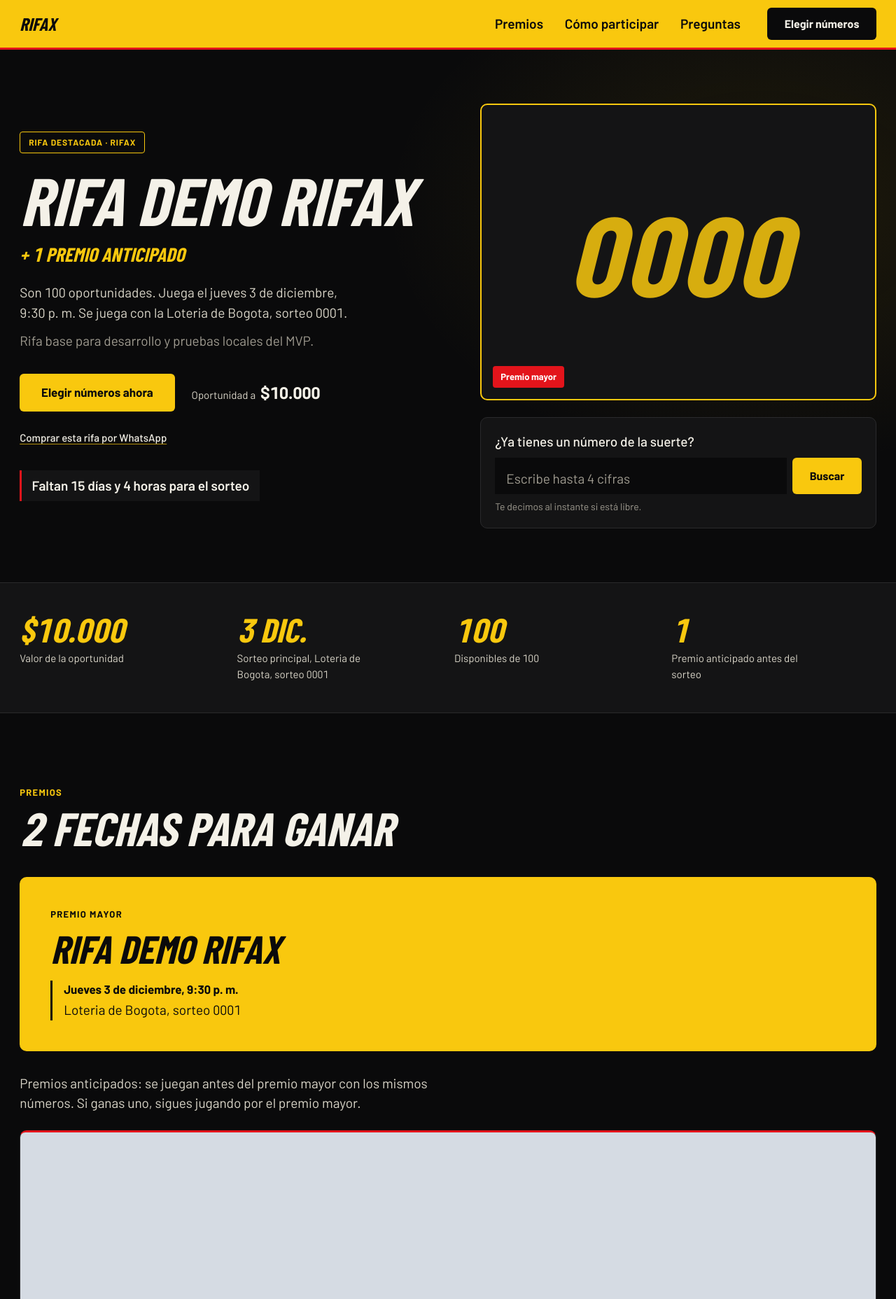
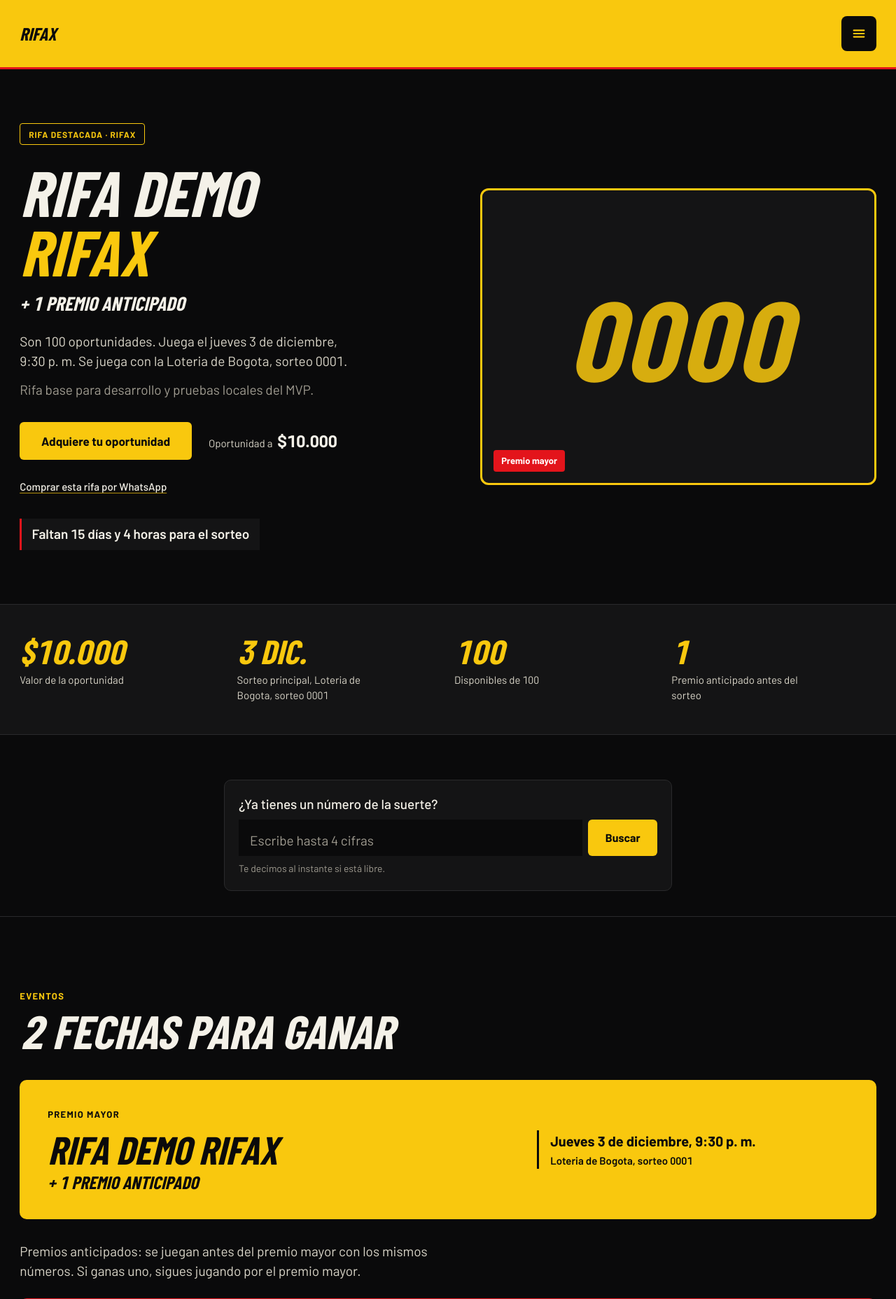
Before and after one commit to fabianmunozdev/rifax, a Laravel app: page / in a window 1280 px wide. Shown: the top 1856 px of the page at 70% size. Run offline with Laravel 12, Linux system fonts and the light colour scheme; data comes from the database, SQL or seed files in the repository; tables that the repository leaves empty hold one stand-in row (values such as "Sample post"); grey boxes marked "Sample" are stand-in pictures; parts of the project's set-up code (start-up, migrations or seed data) failed here and were passed over; some web fonts are replaced.

Commit message:
Acercar la portada a la referencia de Mega Elite
Menú hamburguesa, título en dos colores, buscador en franja propia,
tarjeta del premio mayor en dos columnas y pie en una sola fila.

Co-Authored-By: Claude Opus 5.5 <noreply@anthropic.com>

```diff
--- a/public/css/mega-elite.css
+++ b/public/css/mega-elite.css
@@ -62,27 +62,33 @@ body.me .link:hover { color: var(--brand); }
 
 /* ---------- Barra superior ---------- */
 .me-top { position: sticky; top: 0; z-index: 30; background: var(--brand); color: var(--brand-ink); border-bottom: 3px solid var(--hot); }
-.me-top-row { display: flex; align-items: center; gap: clamp(1rem, 3vw, 2.5rem); min-height: 68px; }
+.me-top-row { display: flex; align-items: center; gap: 1rem; min-height: 96px; }
 .me-brand { display: flex; align-items: center; text-decoration: none; margin-right: auto; }
-.me-brand img { height: 44px; width: auto; }
+.me-brand img { height: 64px; width: auto; display: block; }
 .me-brand span { font-family: var(--font-display); font-style: italic; font-weight: 800; font-size: 1.6rem; text-transform: uppercase; }
-.me-nav { display: flex; gap: clamp(1rem, 2.4vw, 2rem); font-weight: 600; }
-.me-nav a { text-decoration: none; color: var(--brand-ink); }
-.me-nav a:hover { text-decoration: underline; text-underline-offset: 0.25em; }
-@media (max-width: 860px) { .me-nav { display: none; } }
-@media (max-width: 480px) { .me-top .me-btn { padding-inline: 0.9rem; font-size: 0.9375rem; } }
+/* Menú hamburguesa, como en la referencia. */
+.me-menu { position: relative; }
+.me-burger { list-style: none; display: grid; place-items: center; width: 50px; height: 50px; border-radius: 8px; background: var(--bg); color: var(--brand); cursor: pointer; }
+.me-burger::-webkit-details-marker { display: none; }
+.me-burger:hover { background: #000; }
+.me-menu[open] .me-burger { outline: 2px solid var(--bg); outline-offset: 2px; }
+.me-nav { position: absolute; right: 0; top: calc(100% + 0.75rem); min-width: 250px; display: grid; gap: 0.25rem; padding: 0.75rem; background: var(--bg-2); border: 1px solid var(--line); border-top: 3px solid var(--hot); border-radius: 10px; box-shadow: 0 18px 40px rgb(0 0 0 / 0.5); font-weight: 600; }
+.me-nav a:not(.me-btn) { padding: 0.65rem 0.75rem; border-radius: 6px; text-decoration: none; color: var(--cream); }
+.me-nav a:not(.me-btn):hover { background: var(--bg-3); color: var(--brand); }
+.me-nav .me-btn { margin-top: 0.4rem; }
+@media (max-width: 480px) { .me-top-row { min-height: 76px; } .me-brand img { height: 50px; } .me-burger { width: 44px; height: 44px; } }
 
 /* ---------- Portada ---------- */
-.me-hero { padding-block: clamp(2.5rem, 6vw, 5.5rem); background:
-    radial-gradient(60% 70% at 85% 30%, color-mix(in srgb, var(--brand) 9%, transparent), transparent 70%), var(--bg); }
+.me-hero { padding-block: clamp(2.5rem, 6vw, 5.5rem); background: var(--bg); }
 .me-hero-grid { display: grid; grid-template-columns: minmax(0, 1.05fr) minmax(0, 1fr); gap: clamp(2rem, 5vw, 4.5rem); align-items: center; }
 @media (max-width: 900px) { .me-hero-grid { grid-template-columns: minmax(0, 1fr); } }
 .me-tag {
     display: inline-block; padding: 0.35rem 0.75rem; border: 1px solid var(--brand); border-radius: 4px;
     color: var(--brand); font-size: 0.75rem; font-weight: 700; letter-spacing: 0.08em; text-transform: uppercase;
 }
-.me-hero .me-display { margin-top: 1.25rem; font-size: clamp(2.75rem, 1.2rem + 6vw, 6rem); color: var(--cream); text-wrap: balance; }
-.me-sub { margin-top: 0.75rem; font-family: var(--font-display); font-style: italic; font-weight: 800; text-transform: uppercase; font-size: clamp(1.25rem, 1rem + 1vw, 1.75rem); color: var(--brand); }
+.me-hero .me-display { margin-top: 1.5rem; font-size: clamp(3rem, 1.4rem + 5.4vw, 5.75rem); line-height: 0.92; color: var(--cream); }
+.me-hero .me-display span { display: block; color: var(--brand); }
+.me-sub { margin-top: 0.75rem; font-family: var(--font-display); font-style: italic; font-weight: 800; text-transform: uppercase; font-size: clamp(1.25rem, 1rem + 1vw, 1.75rem); color: var(--cream); }
 .me-lead { margin-top: 1.25rem; max-width: 46ch; font-size: var(--step-body); color: var(--cream-2); }
 .me-desc { margin-top: 0.75rem; max-width: 52ch; color: var(--muted-dark); }
 .me-hero-actions { display: flex; flex-wrap: wrap; align-items: center; gap: 1rem 1.5rem; margin-top: 2rem; }
@@ -91,12 +97,13 @@ body.me .link:hover { color: var(--brand); }
 .me-alt { margin-top: 1rem; font-size: 0.9375rem; }
 .me-countdown { margin-top: 1.5rem; display: inline-block; padding: 0.5rem 0.9rem; background: var(--bg-2); border-left: 3px solid var(--hot); font-weight: 600; }
 
-.me-photo { position: relative; margin: 0; border: 2px solid var(--brand); border-radius: 10px; overflow: hidden; background: var(--bg-2); aspect-ratio: 4 / 3; display: grid; place-items: center; }
+.me-photo { position: relative; margin: 0; border: 3px solid var(--brand); border-radius: 12px; overflow: hidden; background: var(--bg-2); aspect-ratio: 4 / 3; display: grid; place-items: center; }
 .me-photo img { width: 100%; height: 100%; object-fit: cover; animation: rfx-drift 9s var(--ease-out) both; }
 .me-photo-number { font-family: var(--font-display); font-style: italic; font-weight: 800; font-size: clamp(5rem, 14vw, 10rem); color: var(--brand); opacity: 0.85; }
 .me-flag { position: absolute; left: 1rem; bottom: 1rem; padding: 0.35rem 0.7rem; background: var(--hot); color: #fff; border-radius: 4px; font-size: 0.8125rem; font-weight: 700; }
 
-.me-lookup { margin-top: 1.5rem; padding: 1.25rem; background: var(--bg-2); border: 1px solid var(--line); border-radius: 10px; }
+.me-lookup-band { padding-block: clamp(1.5rem, 3vw, 2.25rem); background: var(--bg); border-bottom: 1px solid var(--line); }
+.me-lookup { max-width: 640px; margin-inline: auto; padding: 1.25rem; background: var(--bg-2); border: 1px solid var(--line); border-radius: 10px; }
 .me-lookup input { background: var(--bg); color: var(--cream); border-color: var(--line); }
 .me-lookup .chip-number { background: var(--brand); color: var(--brand-ink); }
 .me-lookup .chip-number[aria-disabled="true"] { background: var(--bg-3); color: var(--muted-dark); }
@@ -117,10 +124,13 @@ body.me .link:hover { color: var(--brand); }
 .me-note { margin-top: 2rem; max-width: 60ch; color: var(--cream-2); }
 
 /* Premio mayor: tarjeta amarilla. */
-.me-main-prize { margin-top: clamp(1.75rem, 3vw, 2.5rem); padding: clamp(1.5rem, 4vw, 2.75rem); background: var(--brand); color: var(--brand-ink); border-radius: 10px; }
+.me-main-prize { margin-top: clamp(1.75rem, 3vw, 2.5rem); padding: clamp(1.5rem, 4vw, 2.5rem); background: var(--brand); color: var(--brand-ink); border-radius: 10px; display: grid; grid-template-columns: minmax(0, 1.5fr) minmax(0, 1fr); gap: 1.25rem 2rem; align-items: center; }
+@media (max-width: 760px) { .me-main-prize { grid-template-columns: minmax(0, 1fr); } }
+.me-main-sub { margin-top: 0.5rem; font-family: var(--font-display); font-style: italic; font-weight: 800; text-transform: uppercase; font-size: clamp(1.25rem, 1rem + 0.8vw, 1.6rem); line-height: 1; }
 .me-main-title { margin-top: 0.75rem; font-size: clamp(2rem, 1.2rem + 3vw, 3.5rem); }
-.me-main-when { margin-top: 1.25rem; padding-left: 1rem; border-left: 3px solid var(--brand-ink); display: grid; gap: 0.15rem; }
-.me-main-when strong { font-weight: 700; font-size: 1.0625rem; }
+.me-main-when { padding-left: 1rem; border-left: 3px solid var(--brand-ink); display: grid; gap: 0.15rem; }
+.me-main-when strong { font-weight: 700; font-size: 1.25rem; }
+.me-main-when span { font-weight: 600; font-size: 0.9375rem; }
 
 /* Premios anticipados: tarjetas oscuras con línea roja arriba. */
 .me-prize-grid { list-style: none; margin: 1.5rem 0 0; padding: 0; display: grid; grid-template-columns: repeat(auto-fit, minmax(min(100%, 300px), 1fr)); gap: var(--gutter); }
@@ -192,22 +202,25 @@ body.me .faq-item summary::after { border-color: var(--brand); }
 body.me .faq-answer { color: var(--cream-2); }
 
 /* ---------- Llamado final ---------- */
-.me-final { padding-block: clamp(4rem, 3rem + 6vw, 8rem); text-align: center; background:
-    radial-gradient(50% 80% at 50% 100%, color-mix(in srgb, var(--hot) 14%, transparent), transparent 70%), var(--bg); }
+.me-final { padding-block: clamp(4rem, 3rem + 6vw, 7rem); text-align: center; background: var(--bg); }
 .me-final-title { font-size: clamp(2.5rem, 1.2rem + 5vw, 5rem); }
 .me-final-title span { color: var(--brand); }
 .me-final p { margin: 1.25rem auto 2rem; max-width: 48ch; color: var(--cream-2); }
 
-/* ---------- Pie ---------- */
-.me-footer { background: #050506; border-top: 3px solid var(--hot); padding-block: clamp(2.5rem, 5vw, 3.5rem) 1.5rem; }
-.me-footer-grid { display: grid; grid-template-columns: minmax(0, 1.4fr) repeat(2, minmax(0, 1fr)); gap: 2rem var(--gutter); }
-@media (max-width: 760px) { .me-footer-grid { grid-template-columns: minmax(0, 1fr); } }
-.me-footer-logo { height: 56px; width: auto; }
+/* ---------- Pie: una sola fila, como en la referencia ---------- */
+.me-footer { background: #000; border-top: 3px solid var(--hot); padding-block: 2rem; }
+.me-footer-row { display: grid; grid-template-columns: auto repeat(2, minmax(0, 1fr)) auto; gap: 1.5rem clamp(1.5rem, 4vw, 3.5rem); align-items: center; }
+@media (max-width: 760px) { .me-footer-row { grid-template-columns: minmax(0, 1fr); text-align: left; } }
+.me-footer-brand { display: inline-block; }
+.me-footer-logo { height: 64px; width: auto; display: block; }
 .me-footer-name { font-size: 2rem; }
-.me-footer-grid > div > .me-muted { margin-top: 1rem; max-width: 42ch; font-size: 0.9375rem; }
-.me-footer-label { font-weight: 700; color: var(--brand); font-size: 0.8125rem; letter-spacing: 0.1em; text-transform: uppercase; }
-.me-footer-links { list-style: none; margin: 0.75rem 0 0; padding: 0; display: grid; gap: 0.4rem; font-size: 0.9375rem; }
-.me-imprint { margin-top: 2.5rem; padding-top: 1.25rem; border-top: 1px solid var(--line); color: var(--muted-dark); font-size: 0.8125rem; }
+.me-footer-label { font-weight: 700; color: var(--cream); }
+.me-footer-phone { display: inline-block; margin-top: 0.4rem; color: var(--brand); font-weight: 700; text-underline-offset: 0.2em; }
+.me-footer-links { margin-top: 0.4rem; display: flex; flex-wrap: wrap; gap: 0.25rem 1rem; color: var(--cream-2); font-size: 0.9375rem; }
+.me-footer-links a { color: var(--cream-2); text-underline-offset: 0.2em; }
+.me-footer-links a:hover { color: var(--brand); }
+.me-imprint { color: var(--muted-dark); font-size: 0.875rem; text-align: right; }
+@media (max-width: 760px) { .me-imprint { text-align: left; } }
 
 /* ---------- Barra fija en el celular ---------- */
 @media (max-width: 760px) {
--- a/resources/views/landing.blade.php
+++ b/resources/views/landing.blade.php
@@ -69,11 +69,15 @@
     <div class="wrap me-top-row">
         <a class="me-brand" href="{{ url('/') }}" aria-label="{{ $brandName }}, inicio">
             @if ($brandLogoUrl)
-                <img src="{{ $brandLogoUrl }}" alt="{{ $brandName }}" height="44">
+                <img src="{{ $brandLogoUrl }}" alt="{{ $brandName }}" height="64">
             @else
                 <span>{{ $brandName }}</span>
             @endif
         </a>
+        <details class="me-menu" data-menu>
+            <summary class="me-burger" aria-label="Abrir menú">
+                <svg width="22" height="22" viewBox="0 0 24 24" aria-hidden="true"><path d="M4 7h16M4 12h16M4 17h16" stroke="currentColor" stroke-width="2.4" stroke-linecap="round"/></svg>
+            </summary>
         <nav class="me-nav" aria-label="Secciones">
             @if ($featuredRaffle)
                 <a href="#premios">Premios</a>
@@ -85,12 +89,13 @@
             @if ($publicFaqEntries->isNotEmpty())
                 <a href="#preguntas">Preguntas</a>
             @endif
+            @if ($featuredRaffle)
+                <a class="me-btn me-btn-brand" href="{{ $featuredPickerUrl }}">Adquiere tu oportunidad</a>
+            @elseif ($whatsappFor('MENU'))
+                <a class="me-btn me-btn-brand" href="{{ $whatsappFor('MENU') }}">Escribir por WhatsApp</a>
+            @endif
         </nav>
-        @if ($featuredRaffle)
-            <a class="me-btn me-btn-dark" href="{{ $featuredPickerUrl }}">Elegir números</a>
-        @elseif ($whatsappFor('MENU'))
-            <a class="me-btn me-btn-dark" href="{{ $whatsappFor('MENU') }}">Escribir por WhatsApp</a>
-        @endif
+        </details>
     </div>
 </header>
 
@@ -108,7 +113,12 @@
                 @endphp
                 <div class="me-hero-copy">
                     <p class="me-tag">Rifa destacada · {{ $brandName }}</p>
-                    <h1 class="me-display">{{ $featuredRaffle->title }}</h1>
+                    @php
+                        // Como en la referencia: la segunda mitad del título va en amarillo.
+                        $titleWords = preg_split('/\s+/', trim($featuredRaffle->title));
+                        $titleSplit = count($titleWords) > 1 ? (int) ceil(count($titleWords) / 2) : 1;
+                    @endphp
+                    <h1 class="me-display">{{ implode(' ', array_slice($titleWords, 0, $titleSplit)) }}@if (count($titleWords) > 1) <span>{{ implode(' ', array_slice($titleWords, $titleSplit)) }}</span>@endif</h1>
                     @if ($earlyCount > 0)
                         <p class="me-sub">+ {{ $earlyCount }} {{ $earlyCount === 1 ? 'premio anticipado' : 'premios anticipados' }}</p>
                     @endif
@@ -126,7 +136,7 @@
                     @endif
 
                     <div class="me-hero-actions">
-                        <a class="me-btn me-btn-brand me-btn-lg" href="{{ $featuredPickerUrl }}">Elegir números ahora</a>
+                        <a class="me-btn me-btn-brand me-btn-lg" href="{{ $featuredPickerUrl }}">Adquiere tu oportunidad</a>
                         <p class="me-price">Oportunidad a <strong class="num">{{ $money($featuredRaffle->price_per_number) }}</strong></p>
                     </div>
                     @if ($featuredWhatsappUrl)
@@ -150,25 +160,6 @@
                         <figcaption class="me-flag">Premio mayor</figcaption>
                     </figure>
 
-                    <form class="lookup me-lookup" method="get" action="{{ route('raffles.number-picker', $featuredRaffle->slug) }}"
-                          data-lookup data-feed-url="{{ route('raffles.number-picker.numbers', $featuredRaffle->slug) }}"
-                          data-picker-url="{{ $pickerUrlFor($featuredRaffle, 'landing_lookup') }}"
-                          data-digits="{{ (int) $featuredRaffle->number_digits }}">
-                        <input type="hidden" name="quantity" value="{{ max(1, (int) $featuredRaffle->min_numbers_per_purchase) }}">
-                        <input type="hidden" name="source" value="landing_lookup">
-                        @foreach ($landingTracking as $key => $value)
-                            <input type="hidden" name="{{ $key }}" value="{{ $value }}">
-                        @endforeach
-                        <label for="lookup-number">¿Ya tienes un número de la suerte?</label>
-                        <div class="lookup-row">
-                            <input id="lookup-number" name="pick" type="text" inputmode="numeric" pattern="[0-9]*"
-                                   maxlength="{{ (int) $featuredRaffle->number_digits }}" autocomplete="off"
-                                   placeholder="Escribe hasta {{ (int) $featuredRaffle->number_digits }} cifras" aria-describedby="lookup-help">
-                            <button class="me-btn me-btn-brand" type="submit">Buscar</button>
-                        </div>
-                        <p class="lookup-help" id="lookup-help" aria-live="polite" data-lookup-status>Te decimos al instante si está libre.</p>
-                        <div class="lookup-results" data-lookup-results></div>
-                    </form>
                 </div>
             @else
                 <div class="me-hero-copy">
@@ -213,15 +204,45 @@
             </dl>
         </section>
 
+        {{-- Buscador de número, fuera de la portada para dejarla limpia. --}}
+        <section class="me-lookup-band" aria-label="Buscar un número">
+            <div class="wrap">
+            <form class="lookup me-lookup" method="get" action="{{ route('raffles.number-picker', $featuredRaffle->slug) }}"
+                  data-lookup data-feed-url="{{ route('raffles.number-picker.numbers', $featuredRaffle->slug) }}"
+                  data-picker-url="{{ $pickerUrlFor($featuredRaffle, 'landing_lookup') }}"
+                  data-digits="{{ (int) $featuredRaffle->number_digits }}">
+                <input type="hidden" name="quantity" value="{{ max(1, (int) $featuredRaffle->min_numbers_per_purchase) }}">
+                <input type="hidden" name="source" value="landing_lookup">
+                @foreach ($landingTracking as $key => $value)
+                    <input type="hidden" name="{{ $key }}" value="{{ $value }}">
+                @endforeach
+                <label for="lookup-number">¿Ya tienes un número de la suerte?</label>
+                <div class="lookup-row">
+                    <input id="lookup-number" name="pick" type="text" inputmode="numeric" pattern="[0-9]*"
+                           maxlength="{{ (int) $featuredRaffle->number_digits }}" autocomplete="off"
+                           placeholder="Escribe hasta {{ (int) $featuredRaffle->number_digits }} cifras" aria-describedby="lookup-help">
+                    <button class="me-btn me-btn-brand" type="submit">Buscar</button>
+                </div>
+                <p class="lookup-help" id="lookup-help" aria-live="polite" data-lookup-status>Te decimos al instante si está libre.</p>
+                <div class="lookup-results" data-lookup-results></div>
+            </form>
+            </div>
+        </section>
+
         {{-- 3. Fechas para ganar: premio mayor y premios anticipados. --}}
         <section class="me-section" id="premios">
             <div class="wrap">
-                <p class="me-kicker reveal">Premios</p>
+                <p class="me-kicker reveal">Eventos</p>
                 <h2 class="me-head reveal">{{ $earlyCount > 0 ? ($earlyCount + 1) . ' fechas para ganar' : 'Lo que te puedes ganar' }}</h2>
 
                 <article class="me-main-prize reveal">
-                    <p class="me-kicker-dark">Premio mayor</p>
-                    <h3 class="me-main-title">{{ $featuredRaffle->title }}</h3>
+                    <div>
+                        <p class="me-kicker-dark">Premio mayor</p>
+                        <h3 class="me-main-title">{{ $featuredRaffle->title }}</h3>
+                        @if ($earlyCount > 0)
+                            <p class="me-main-sub">+ {{ $earlyCount }} {{ $earlyCount === 1 ? 'premio anticipado' : 'premios anticipados' }}</p>
+                        @endif
+                    </div>
                     <p class="me-main-when">
                         <strong>{{ $featuredDraw ? ucfirst($featuredDraw) : 'Fecha por confirmar' }}</strong>
                         @if ($featuredLottery !== '')
@@ -286,7 +307,7 @@
     <section class="me-section me-section-alt" id="como-funciona">
         <div class="wrap me-steps-grid">
             <div>
-                <p class="me-kicker reveal">Cómo funciona</p>
+                <p class="me-kicker reveal">Cómo participar</p>
                 <h2 class="me-head reveal">Asegura tu oportunidad en 3 pasos</h2>
                 <ol class="me-steps">
                     <li class="reveal">
@@ -340,6 +361,9 @@
                 @endif
             </aside>
         </div>
+        @if ($featuredRaffle)
+            <p class="wrap me-center reveal"><a class="me-btn me-btn-brand" href="{{ $pickerUrlFor($featuredRaffle, 'landing_steps') }}">Adquiere tu oportunidad</a></p>
+        @endif
     </section>
 
     {{-- 5. Las demás rifas abiertas (o todas, si no hay destacada). --}}
@@ -473,43 +497,30 @@
 </main>
 
 <footer class="me-footer">
-    <div class="wrap me-footer-grid">
-        <div>
+    <div class="wrap me-footer-row">
+        <a class="me-footer-brand" href="{{ url('/') }}" aria-label="{{ $brandName }}, inicio">
             @if ($brandLogoUrl)
-                <img class="me-footer-logo" src="{{ $brandLogoUrl }}" alt="{{ $brandName }}" height="56">
+                <img class="me-footer-logo" src="{{ $brandLogoUrl }}" alt="{{ $brandName }}" height="64">
             @else
-                <p class="me-display me-footer-name">{{ $brandName }}</p>
+                <span class="me-display me-footer-name">{{ $brandName }}</span>
             @endif
-            <p class="me-muted">{{ $company?->help_message ?: 'Si tienes dudas con un pago o una boleta, escríbenos por WhatsApp y te respondemos en el mismo chat.' }}</p>
-        </div>
-        <div>
-            <p class="me-footer-label">Contacto</p>
-            <ul class="me-footer-links">
-                @if ($supportPhoneDigits)
-                    <li><a class="link" href="https://wa.me/{{ $supportPhoneDigits }}?text={{ rawurlencode('PAGOS') }}">Soporte por WhatsApp</a></li>
-                @endif
-                @if ($company?->support_email)
-                    <li>{{ $company->support_email }}</li>
-                @endif
-                @if ($company?->website_url)
-                    <li><a class="link" href="{{ $company->website_url }}" target="_blank" rel="noopener noreferrer">Sitio web</a></li>
-                @endif
-            </ul>
-        </div>
+        </a>
+        @if ($supportPhoneDigits)
+            <div>
+                <p class="me-footer-label">WhatsApp</p>
+                <a class="me-footer-phone" href="https://wa.me/{{ $supportPhoneDigits }}?text={{ rawurlencode('PAGOS') }}">{{ strlen($supportPhoneDigits) === 12 ? '+' . substr($supportPhoneDigits, 0, 2) . ' ' . substr($supportPhoneDigits, 2, 3) . ' ' . substr($supportPhoneDigits, 5, 3) . ' ' . substr($supportPhoneDigits, 8) : '+' . $supportPhoneDigits }}</a>
+            </div>
+        @endif
         <div>
             <p class="me-footer-label">Legal</p>
-            <ul class="me-footer-links">
-                @if ($termsUrl)
-                    <li><a class="link" href="{{ $termsUrl }}">Términos y condiciones</a></li>
-                @endif
-                @if ($privacyUrl)
-                    <li><a class="link" href="{{ $privacyUrl }}">Datos personales</a></li>
-                @endif
-                <li class="me-muted">Solo mayores de 18 años</li>
-            </ul>
+            <p class="me-footer-links">
+                @if ($termsUrl)<a href="{{ $termsUrl }}">Términos y condiciones</a>@endif
+                @if ($privacyUrl)<a href="{{ $privacyUrl }}">Datos personales</a>@endif
+                @if ($company?->support_email)<span>{{ $company->support_email }}</span>@endif
+            </p>
         </div>
+        <p class="me-imprint">© {{ now()->year }} {{ $company?->legal_name ?: $brandName }}<br>Solo mayores de 18 años</p>
     </div>
-    <p class="wrap me-imprint">© {{ now()->year }} {{ $company?->legal_name ?: $brandName }}</p>
 </footer>
 
 @if ($raffles->isNotEmpty() || $stickyWhatsappUrl)
@@ -524,6 +535,14 @@
 @endif
 
 <script>
+(() => {
+    // El menú se cierra al elegir una sección o al tocar fuera.
+    const menu = document.querySelector('[data-menu]');
+    if (menu) {
+        menu.querySelectorAll('a').forEach((a) => a.addEventListener('click', () => { menu.open = false; }));
+        document.addEventListener('click', (e) => { if (menu.open && !menu.contains(e.target)) menu.open = false; });
+    }
+})();
 (() => {
     // Cuenta regresiva en palabras ("19 días y 4 horas").
     const plural = (n, one, many) => `${n} ${n === 1 ? one : many}`;
```
Also changed, not shown: tests/Feature/PublicLandingTest.php (+2 -2 lines).
